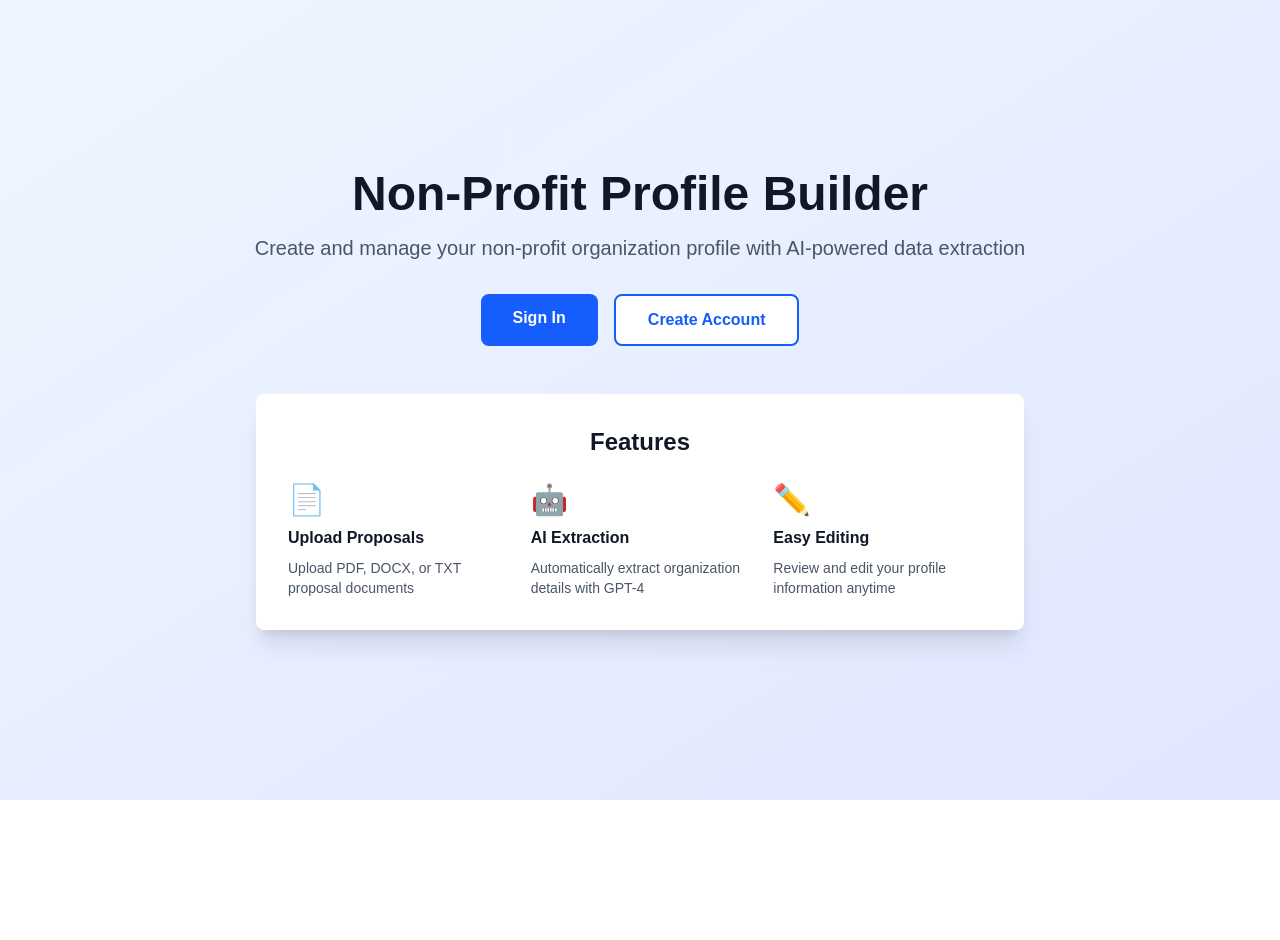
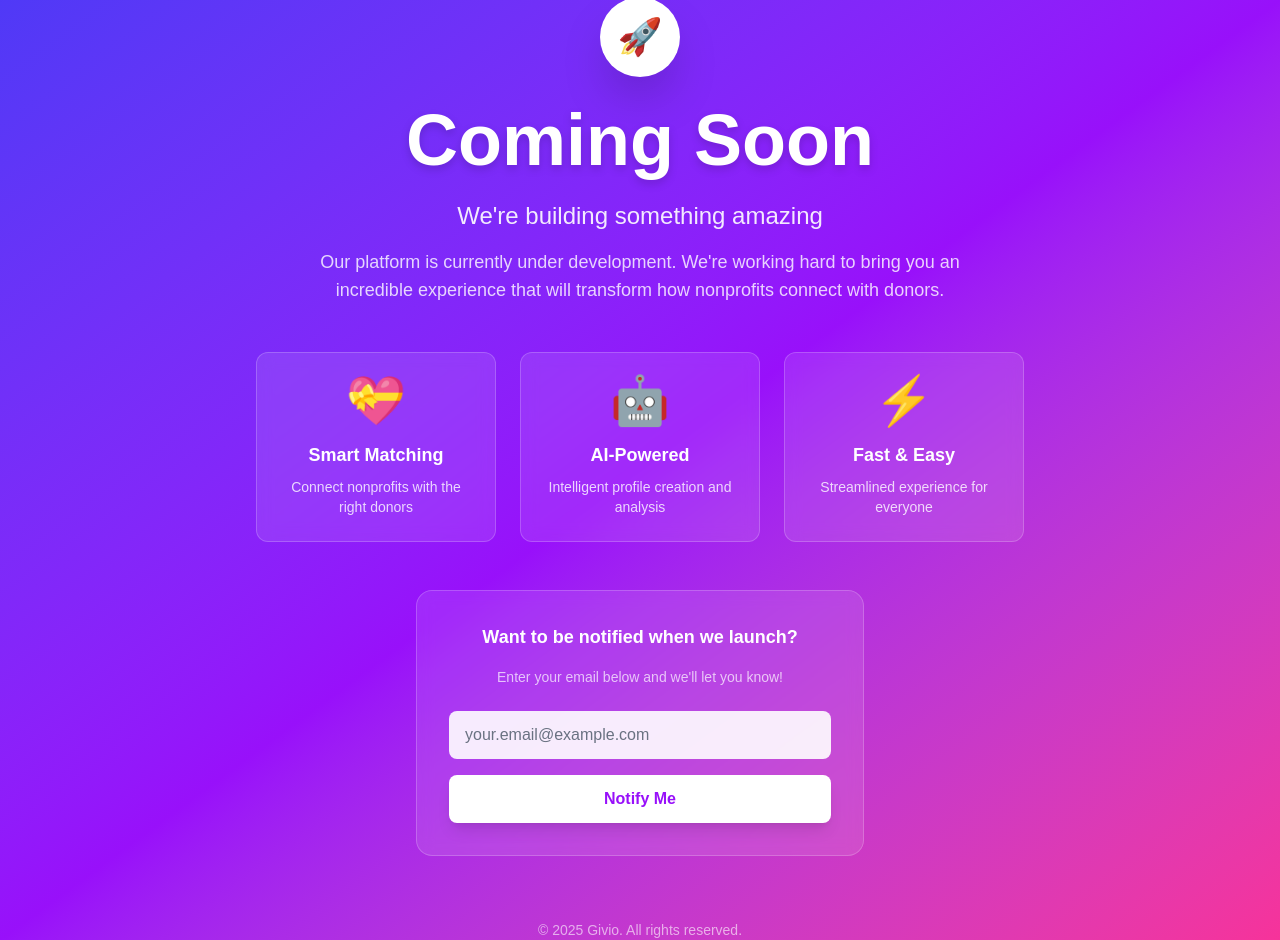
Before and after one commit to BryceRodgers7/nonprofit-tinder-react, a Next.js app: page / in a window 1280 px wide. Before the commit the page ends 800 px from the top, so only its background shows below. Built offline with nearby package versions, Linux system fonts and the light colour scheme; no server answers.

Commit message:
replace landing page with 'coming soon' page, add email signup feature

```diff
--- /dev/null
+++ b/app/api/signup/route.ts
@@ -0,0 +1,83 @@
+// BACKEND: Email signup notification API
+// Sends notification emails when visitors sign up on the coming soon page
+
+import { NextRequest, NextResponse } from 'next/server';
+import nodemailer from 'nodemailer';
+
+export async function POST(request: NextRequest) {
+  try {
+    const { email } = await request.json();
+
+    // Validate email format
+    const emailRegex = /^[^\s@]+@[^\s@]+\.[^\s@]+$/;
+    if (!email || !emailRegex.test(email)) {
+      return NextResponse.json(
+        { error: 'Please provide a valid email address' },
+        { status: 400 }
+      );
+    }
+
+    // Get environment variables
+    const {
+      GMAIL_SMTP_HOST,
+      GMAIL_SMTP_PORT,
+      GMAIL_SMTP_USER,
+      GMAIL_SMTP_PASS,
+      GMAIL_EMAIL_FROM,
+      GIVIO_EMAIL_ADDR_INFO,
+    } = process.env;
+
+    // Check if all required env vars are present
+    if (!GMAIL_SMTP_HOST || !GMAIL_SMTP_PORT || !GMAIL_SMTP_USER || !GMAIL_SMTP_PASS || !GMAIL_EMAIL_FROM || !GIVIO_EMAIL_ADDR_INFO) {
+      console.error('Missing required email configuration environment variables');
+      return NextResponse.json(
+        { error: 'Email service is not configured. Please try again later.' },
+        { status: 500 }
+      );
+    }
+
+    // Create transporter
+    const transporter = nodemailer.createTransport({
+      host: GMAIL_SMTP_HOST,
+      port: parseInt(GMAIL_SMTP_PORT),
+      secure: parseInt(GMAIL_SMTP_PORT) === 465, // true for 465, false for other ports
+      auth: {
+        user: GMAIL_SMTP_USER,
+        pass: GMAIL_SMTP_PASS,
+      },
+    });
+
+    // Email content
+    const mailOptions = {
+      from: GMAIL_EMAIL_FROM,
+      to: GIVIO_EMAIL_ADDR_INFO,
+      subject: 'New Coming Soon Page Signup',
+      text: `A new visitor has signed up to be notified when you launch!\n\nEmail: ${email}\n\nSubmitted at: ${new Date().toLocaleString()}`,
+      html: `
+        <div style="font-family: Arial, sans-serif; max-width: 600px; margin: 0 auto;">
+          <h2 style="color: #4F46E5;">New Coming Soon Page Signup</h2>
+          <p>A new visitor has signed up to be notified when you launch!</p>
+          <div style="background-color: #F3F4F6; padding: 20px; border-radius: 8px; margin: 20px 0;">
+            <p style="margin: 0;"><strong>Email:</strong></p>
+            <p style="margin: 10px 0; font-size: 18px; color: #4F46E5;">${email}</p>
+          </div>
+          <p style="color: #6B7280; font-size: 14px;">Submitted at: ${new Date().toLocaleString()}</p>
+        </div>
+      `,
+    };
+
+    // Send email
+    await transporter.sendMail(mailOptions);
+
+    return NextResponse.json(
+      { message: 'Thank you for signing up! We will notify you when we launch.' },
+      { status: 200 }
+    );
+  } catch (error) {
+    console.error('Error sending signup notification:', error);
+    return NextResponse.json(
+      { error: 'Failed to send notification. Please try again later.' },
+      { status: 500 }
+    );
+  }
+}
--- a/app/layout.tsx
+++ b/app/layout.tsx
@@ -14,8 +14,8 @@ const geistMono = Geist_Mono({
 });
 
 export const metadata: Metadata = {
-  title: "Non-Profit Profile Builder",
-  description: "Create and manage your non-profit organization profile",
+  title: "Coming Soon - Givio",
+  description: "We're building something amazing. Stay tuned for an incredible platform connecting nonprofits with donors.",
 };
 
 export default function RootLayout({
--- a/app/page.tsx
+++ b/app/page.tsx
@@ -1,81 +1,144 @@
-// FRONTEND: Landing page
-// Redirects to login or profile page based on authentication status
+// FRONTEND: Coming Soon Landing Page
+// Shows at root while keeping other pages accessible for development
 
 'use client';
 
-import { useEffect } from 'react';
-import { useRouter } from 'next/navigation';
-import { useAuth } from '@/lib/auth-context';
-import Link from 'next/link';
+import { useState } from 'react';
 
-export default function Home() {
-  const { user, isLoading } = useAuth();
-  const router = useRouter();
+export default function ComingSoon() {
+  const [email, setEmail] = useState('');
+  const [isSubmitting, setIsSubmitting] = useState(false);
+  const [message, setMessage] = useState<{ type: 'success' | 'error'; text: string } | null>(null);
 
-  useEffect(() => {
-    if (!isLoading && user) {
-      router.push('/home');
+  const handleSubmit = async (e: React.FormEvent) => {
+    e.preventDefault();
+    setIsSubmitting(true);
+    setMessage(null);
+
+    try {
+      const response = await fetch('/api/signup', {
+        method: 'POST',
+        headers: {
+          'Content-Type': 'application/json',
+        },
+        body: JSON.stringify({ email }),
+      });
+
+      const data = await response.json();
+
+      if (response.ok) {
+        setMessage({ type: 'success', text: data.message });
+        setEmail('');
+      } else {
+        setMessage({ type: 'error', text: data.error || 'Something went wrong. Please try again.' });
+      }
+    } catch (error) {
+      setMessage({ type: 'error', text: 'Failed to submit. Please try again later.' });
+    } finally {
+      setIsSubmitting(false);
     }
-  }, [user, isLoading, router]);
+  };
+  return (
+    <div className="min-h-screen bg-gradient-to-br from-indigo-600 via-purple-600 to-pink-500 flex items-center justify-center px-4">
+      <div className="max-w-4xl w-full text-center">
+        {/* Main Content */}
+        <div className="mb-8">
+          <div className="inline-block animate-bounce mb-6">
+            <div className="w-20 h-20 bg-white rounded-full flex items-center justify-center shadow-2xl">
+              <span className="text-4xl">🚀</span>
+            </div>
+          </div>
 
-  if (isLoading) {
-    return (
-      <div className="min-h-screen flex items-center justify-center bg-gray-50">
-        <div className="animate-spin rounded-full h-12 w-12 border-b-2 border-blue-600"></div>
-      </div>
-    );
-  }
+          <h1 className="text-6xl md:text-7xl font-bold text-white mb-6 drop-shadow-lg">
+            Coming Soon
+          </h1>
 
-  return (
-    <div className="min-h-screen bg-gradient-to-br from-blue-50 to-indigo-100 flex items-center justify-center px-4">
-      <div className="max-w-4xl w-full text-center">
-        <h1 className="text-5xl font-bold text-gray-900 mb-4">
-          Non-Profit Profile Builder
-        </h1>
-        <p className="text-xl text-gray-600 mb-8">
-          Create and manage your non-profit organization profile with AI-powered data extraction
-        </p>
+          <p className="text-xl md:text-2xl text-white/90 mb-4 font-light">
+            We're building something amazing
+          </p>
 
-        <div className="flex gap-4 justify-center mb-12">
-          <Link
-            href="/auth/login"
-            className="px-8 py-3 bg-blue-600 text-white font-semibold rounded-lg hover:bg-blue-700 transition-colors"
-          >
-            Sign In
-          </Link>
-          <Link
-            href="/auth/register"
-            className="px-8 py-3 bg-white text-blue-600 font-semibold rounded-lg border-2 border-blue-600 hover:bg-blue-50 transition-colors"
-          >
-            Create Account
-          </Link>
+          <p className="text-lg text-white/80 max-w-2xl mx-auto mb-12">
+            Our platform is currently under development. We're working hard to bring you
+            an incredible experience that will transform how nonprofits connect with donors.
+          </p>
         </div>
 
-        <div className="bg-white rounded-lg shadow-xl p-8 max-w-3xl mx-auto">
-          <h2 className="text-2xl font-semibold text-gray-900 mb-6">Features</h2>
-          <div className="grid grid-cols-1 md:grid-cols-3 gap-6 text-left">
+        {/* Features Preview */}
+        <div className="grid grid-cols-1 md:grid-cols-3 gap-6 max-w-3xl mx-auto mb-12">
+          <div className="bg-white/10 backdrop-blur-sm rounded-xl p-6 border border-white/20">
+            <div className="text-5xl mb-4">💝</div>
+            <h3 className="text-white font-semibold text-lg mb-2">Smart Matching</h3>
+            <p className="text-white/80 text-sm">
+              Connect nonprofits with the right donors
+            </p>
+          </div>
+
+          <div className="bg-white/10 backdrop-blur-sm rounded-xl p-6 border border-white/20">
+            <div className="text-5xl mb-4">🤖</div>
+            <h3 className="text-white font-semibold text-lg mb-2">AI-Powered</h3>
+            <p className="text-white/80 text-sm">
+              Intelligent profile creation and analysis
+            </p>
+          </div>
+
+          <div className="bg-white/10 backdrop-blur-sm rounded-xl p-6 border border-white/20">
+            <div className="text-5xl mb-4">⚡</div>
+            <h3 className="text-white font-semibold text-lg mb-2">Fast & Easy</h3>
+            <p className="text-white/80 text-sm">
+              Streamlined experience for everyone
+            </p>
+          </div>
+        </div>
+
+        {/* Call to Action */}
+        <div className="bg-white/10 backdrop-blur-sm rounded-2xl p-8 max-w-md mx-auto border border-white/20">
+          <p className="text-white text-lg mb-4 font-semibold">
+            Want to be notified when we launch?
+          </p>
+          <p className="text-white/70 text-sm mb-6">
+            Enter your email below and we'll let you know!
+          </p>
+
+          <form onSubmit={handleSubmit} className="space-y-4">
             <div>
-              <div className="text-blue-600 text-3xl mb-2">📄</div>
-              <h3 className="font-semibold text-gray-900 mb-2">Upload Proposals</h3>
-              <p className="text-sm text-gray-600">
-                Upload PDF, DOCX, or TXT proposal documents
-              </p>
+              <input
+                type="email"
+                value={email}
+                onChange={(e) => setEmail(e.target.value)}
+                placeholder="your.email@example.com"
+                required
+                disabled={isSubmitting}
+                className="w-full px-4 py-3 rounded-lg bg-white/90 text-gray-900 placeholder-gray-500 focus:outline-none focus:ring-2 focus:ring-white focus:bg-white transition-all disabled:opacity-50 disabled:cursor-not-allowed"
+              />
             </div>
-            <div>
-              <div className="text-blue-600 text-3xl mb-2">🤖</div>
-              <h3 className="font-semibold text-gray-900 mb-2">AI Extraction</h3>
-              <p className="text-sm text-gray-600">
-                Automatically extract organization details with GPT-4
-              </p>
+
+            <button
+              type="submit"
+              disabled={isSubmitting}
+              className="w-full px-6 py-3 bg-white text-purple-600 font-semibold rounded-lg hover:bg-gray-100 transition-colors disabled:opacity-50 disabled:cursor-not-allowed shadow-lg"
+            >
+              {isSubmitting ? 'Submitting...' : 'Notify Me'}
+            </button>
+          </form>
+
+          {message && (
+            <div
+              className={`mt-4 p-3 rounded-lg text-sm ${
+                message.type === 'success'
+                  ? 'bg-green-500/20 text-white border border-green-400/30'
+                  : 'bg-red-500/20 text-white border border-red-400/30'
+              }`}
+            >
+              {message.text}
             </div>
-            <div>
-              <div className="text-blue-600 text-3xl mb-2">✏️</div>
-              <h3 className="font-semibold text-gray-900 mb-2">Easy Editing</h3>
-              <p className="text-sm text-gray-600">
-                Review and edit your profile information anytime
-              </p>
-            </div>
-          </div>
+          )}
+        </div>
+
+        {/* Footer */}
+        <div className="mt-16">
+          <p className="text-white/60 text-sm">
+            © {new Date().getFullYear()} Givio. All rights reserved.
+          </p>
         </div>
       </div>
     </div>
--- a/package.json
+++ b/package.json
@@ -21,6 +21,7 @@
     "jsonwebtoken": "^9.0.2",
     "mammoth": "^1.11.0",
     "next": "16.0.7",
+    "nodemailer": "^8.0.1",
     "openai": "^6.9.1",
     "pdf-lib": "^1.17.1",
     "pdf-parse": "^1.1.1",
@@ -32,6 +33,7 @@
     "@types/bcrypt": "^6.0.0",
     "@types/jsonwebtoken": "^9.0.10",
     "@types/node": "^20",
+    "@types/nodemailer": "^7.0.9",
     "@types/pdf-parse": "^1.1.5",
     "@types/react": "^19",
     "@types/react-dom": "^19",
```
Also changed, not shown: env-template.txt, 2 other files (tests, documents, lock files or other folders).
